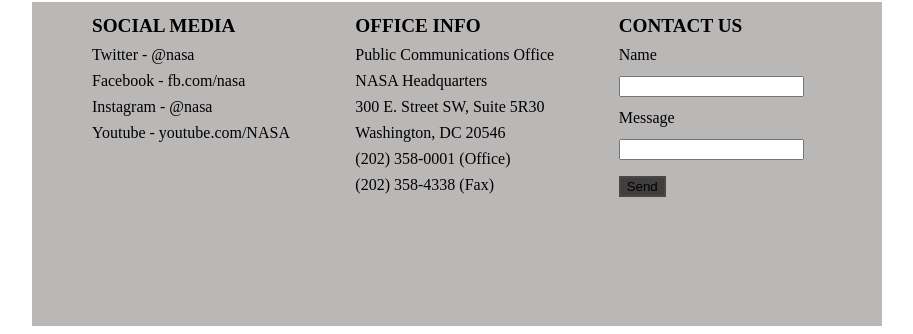
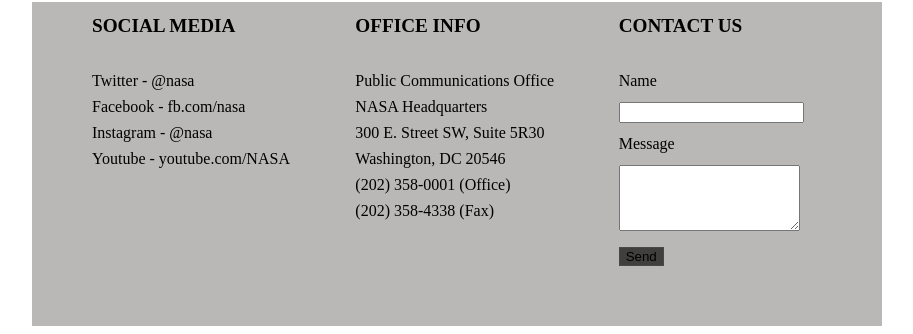
Before and after one commit to jfranco3/NASA, a plain HTML site: page index.html in a window 1280 px wide. Shown: the part 466-800 px from the top of the page, without its empty margins (183-1096 px from the left). Drawn offline with Linux system fonts and the light colour scheme.

Commit message:
change box and added space

```diff
--- a/index.html
+++ b/index.html
@@ -22,7 +22,9 @@
 
     <div>
         <!-- Social Media -->
+
         <h3>Social media</h3>
+        </br>
         <p>Twitter - @nasa</p>
         <p>Facebook - fb.com/nasa</p>
         <p>Instagram - @nasa</p>
@@ -33,6 +35,7 @@
     <div>
     <!-- Office Info -->
       <h3>Office Info</h3>
+    </br>
       <p>Public Communications Office</p>
       <p>NASA Headquarters</p>
       <p>300 E. Street SW, Suite 5R30</p>
@@ -44,12 +47,17 @@
     <div>
     <!-- Contact Us -->
     <h3>Contact Us</h3>
+    </br>
       <form action="">
-         <p><label for="name">Name</label></p>
+        <p><label for="name">Name</label></p>
+
          <p><input type="text" id="name" name="name"></p>
-         <p><label for="message">Message</label></p>
-         <p><input type="text" id="message" name="message"></p>
-         <p><input type="submit" class="button" value="Send"></p>
+
+        <p><label for="message">Message</label></p>
+
+        <p><textarea type="text" id="message" name="message" rows="4"></textarea> </p>
+
+        <p><input type="submit" class="button" value="Send"></p>
 
 
 
--- a/styles.css
+++ b/styles.css
@@ -45,6 +45,9 @@ h3 {
 
 .button {
     background-color: rgb(65, 62, 62);
-    border: 2px solid rgb(74, 71, 71)
+    border: 1px solid rgb(74, 71, 71)
+
+
+
 
 }
```
